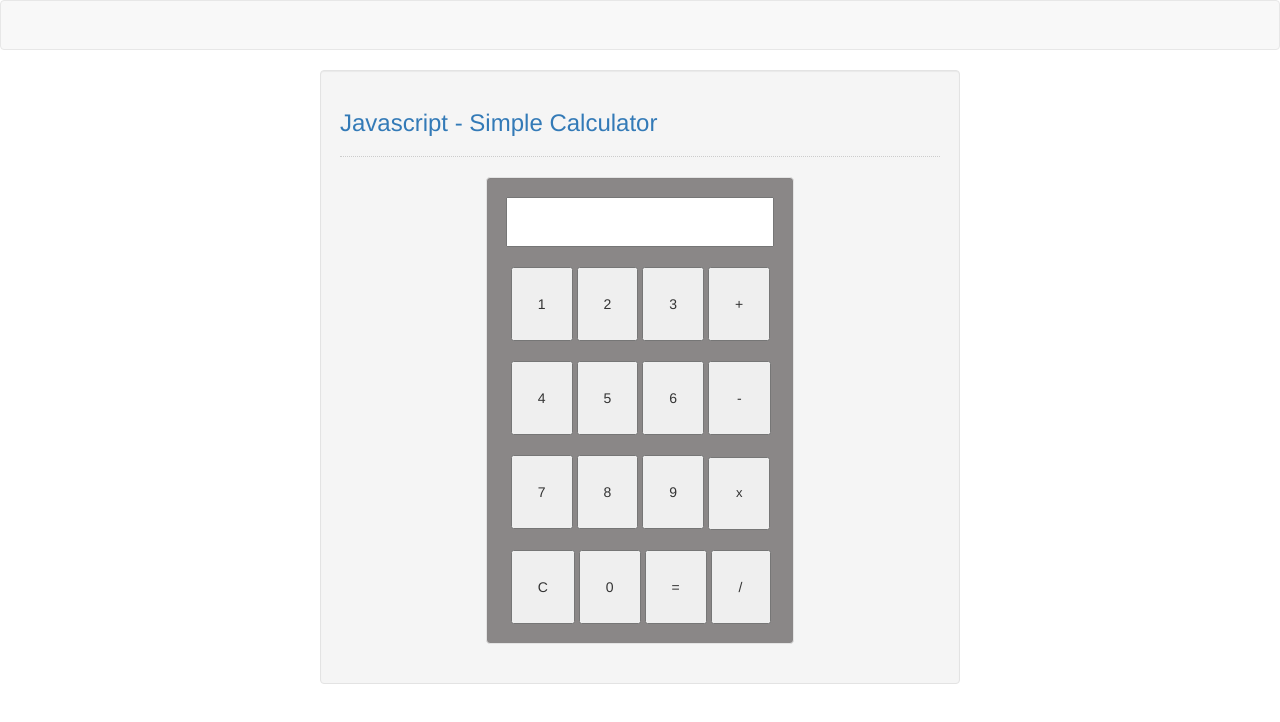
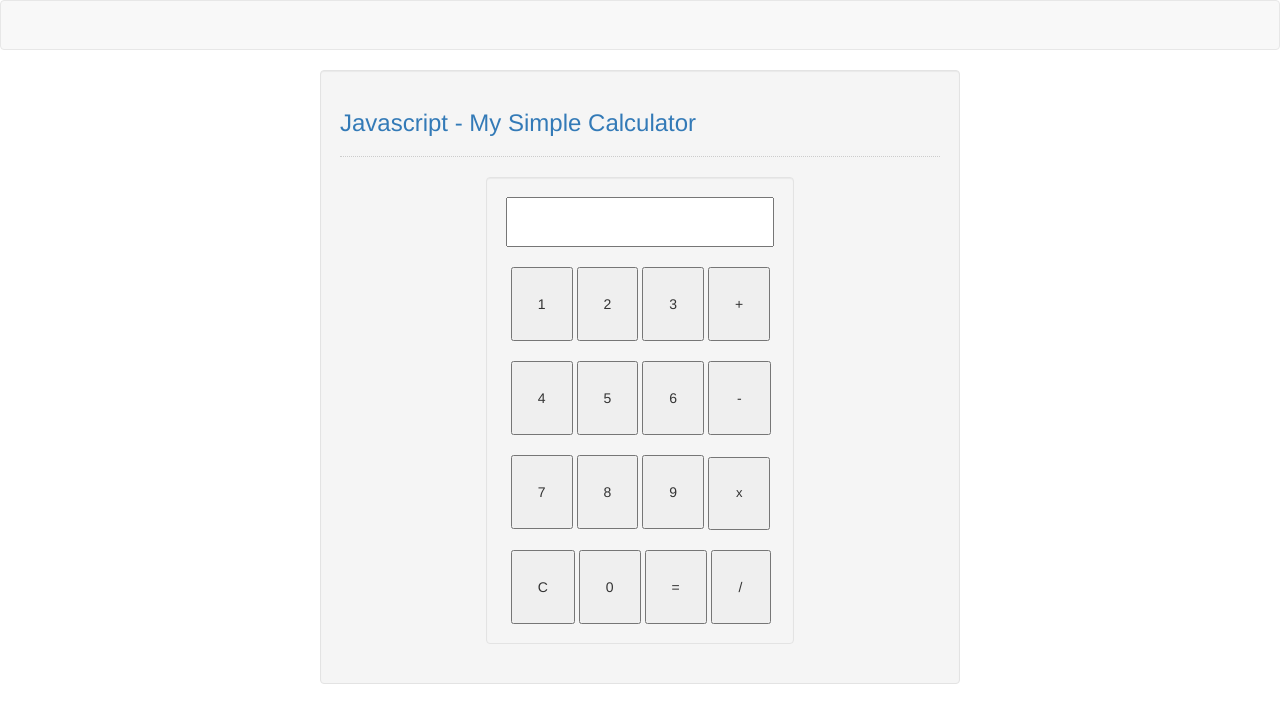
Before and after one commit to saintycode/calculator, a plain HTML site: page index.html in a window 1280 px wide. Drawn offline with nearby package versions, Linux system fonts and the light colour scheme.

Commit message:
updated
change css

```diff
--- a/index.html
+++ b/index.html
@@ -17,14 +17,14 @@
     </nav>
     <div class="col-md-3"></div>
     <div class="col-md-6 well">
-      <h3 class="text-primary">Javascript - Simple Calculator</h3>
+      <h3 class="text-primary">Javascript - My Simple Calculator</h3>
       <hr style="border-top: 1px dotted #ccc" />
       <div class="col-md-2"></div>
       <div class="col-md-8">
         <div class="col-md-1"></div>
         <div
           class="col-md-10 well"
-          style="background-color: rgb(138, 135, 135)"
+          style="background-color: $indigo-200"
         >
           <form name="calculator">
             <input
```
